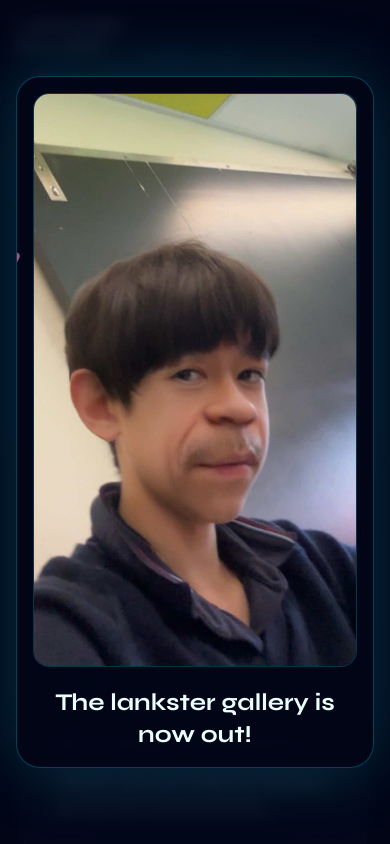
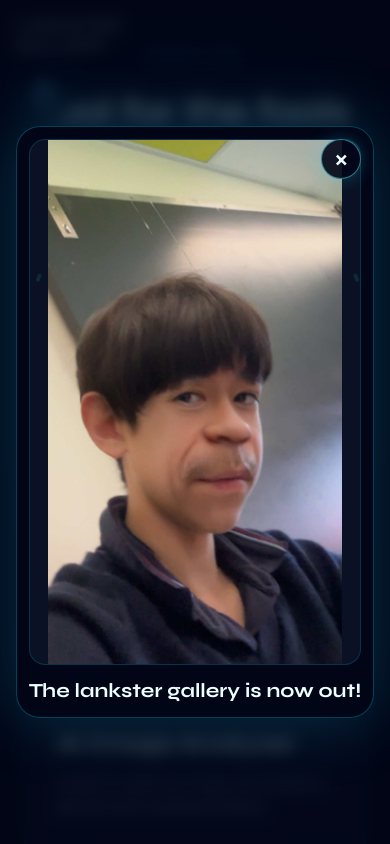
Before and after one commit to slick67-6/lanky-lol, a Next.js app: page / in a window 390 px wide. Shown: the top 844 px of the page. Built offline with nearby package versions, Linux system fonts and the light colour scheme.

Commit message:
Fix lankster gallery popups and mobile particles

```diff
--- a/components/lankster-gallery-announcement.module.css
+++ b/components/lankster-gallery-announcement.module.css
@@ -1,3 +1,20 @@
+.confettiSide {
+  pointer-events: none;
+  position: absolute;
+  inset-block: 0;
+  z-index: 0;
+  width: 55%;
+  overflow: hidden;
+}
+
+.confettiSideLeft {
+  left: 0;
+}
+
+.confettiSideRight {
+  right: 0;
+}
+
 .confettiPiece {
   position: absolute;
   top: var(--confetti-top);
@@ -7,20 +24,31 @@
   border-radius: 999px;
   background: var(--confetti-color);
   opacity: 0;
-  transform: translateX(var(--confetti-start-x)) translateY(0) rotate(0deg);
-  animation: confetti-shoot 1100ms cubic-bezier(0.2, 0.85, 0.25, 1) var(--confetti-delay) infinite;
+  transform: translate3d(0, 0, 0) rotate(0deg);
+  animation: confetti-shoot 2600ms cubic-bezier(0.16, 0.8, 0.32, 1) var(--confetti-delay) infinite;
+  will-change: transform, opacity;
 }
 
 @keyframes confetti-shoot {
   0% {
     opacity: 0;
-    transform: translateX(var(--confetti-start-x)) translateY(0) rotate(0deg);
+    transform: translate3d(0, 0, 0) rotate(0deg) scale(0.7);
   }
-  12% {
+  9% {
     opacity: 1;
+  }
+  48% {
+    opacity: 1;
+    transform: translate3d(var(--confetti-end-x), var(--confetti-end-y), 0)
+      rotate(calc(var(--confetti-rotate) * 0.65)) scale(1);
   }
   100% {
     opacity: 0;
-    transform: translateX(var(--confetti-end-x)) translateY(var(--confetti-end-y)) rotate(var(--confetti-rotate));
+    transform: translate3d(
+        calc(var(--confetti-end-x) + var(--confetti-drift-x)),
+        calc(var(--confetti-end-y) + 180px),
+        0
+      )
+      rotate(var(--confetti-rotate)) scale(0.85);
   }
 }
--- a/components/lankster-gallery-announcement.tsx
+++ b/components/lankster-gallery-announcement.tsx
@@ -3,20 +3,23 @@
 import announcementPhoto from "@/iiegf2.jpeg";
 import { ENABLE_LANKSTER_GALLERY_POPUP } from "@/lib/lankster-gallery-flags";
 import Image from "next/image";
-import { useEffect, useState, type CSSProperties } from "react";
+import { useEffect, useMemo, useState, type CSSProperties } from "react";
 import styles from "./lankster-gallery-announcement.module.css";
 
 const POPUP_STORAGE_KEY = "lankster-gallery-announcement-seen";
+const AUTO_CLOSE_DELAY_MS = 7000;
 
 const CONFETTI_COLORS = ["#22d3ee", "#f472b6", "#facc15", "#a78bfa", "#34d399"];
 
 function ConfettiSide({ side }: { side: "left" | "right" }) {
-  const pieces = Array.from({ length: 18 }, (_, index) => {
+  const pieces = useMemo(
+    () =>
+      Array.from({ length: 24 }, (_, index) => {
         const direction = side === "left" ? 1 : -1;
-    const endX = direction * (150 + (index % 6) * 22);
-    const startX = direction * -28;
-    const top = 12 + ((index * 13) % 72);
-    const endY = (index % 2 === 0 ? -1 : 1) * (18 + (index % 5) * 10);
+        const arc = index % 8;
+        const endX = direction * (140 + arc * 18);
+        const endY = -68 + (index % 6) * 26;
+        const top = 24 + ((index * 11) % 44);
 
         return (
           <span
@@ -26,25 +29,27 @@ function ConfettiSide({ side }: { side: "left" | "right" }) {
             style={
               {
                 "--confetti-color": CONFETTI_COLORS[index % CONFETTI_COLORS.length],
-            "--confetti-delay": `${index * 55}ms`,
+                "--confetti-delay": `${index * 90}ms`,
+                "--confetti-drift-x": `${direction * (42 + (index % 4) * 12)}px`,
                 "--confetti-end-x": `${endX}px`,
                 "--confetti-end-y": `${endY}px`,
-            "--confetti-height": `${8 + (index % 3) * 4}px`,
+                "--confetti-height": `${8 + (index % 3) * 3}px`,
                 "--confetti-left": side === "left" ? "0%" : "100%",
-            "--confetti-rotate": `${direction * (220 + index * 28)}deg`,
-            "--confetti-start-x": `${startX}px`,
+                "--confetti-rotate": `${direction * (260 + index * 30)}deg`,
                 "--confetti-top": `${top}%`,
-            "--confetti-width": `${4 + (index % 2) * 4}px`,
+                "--confetti-width": `${5 + (index % 2) * 4}px`,
               } as CSSProperties
             }
           />
         );
-  });
+      }),
+    [side],
+  );
 
   return (
     <div
-      className={`pointer-events-none absolute inset-y-0 w-1/2 overflow-hidden ${
-        side === "left" ? "left-0" : "right-0"
+      className={`${styles.confettiSide} ${
+        side === "left" ? styles.confettiSideLeft : styles.confettiSideRight
       }`}
     >
       {pieces}
@@ -65,6 +70,13 @@ export function LanksterGalleryAnnouncement() {
     return () => window.cancelAnimationFrame(frame);
   }, []);
 
+  useEffect(() => {
+    if (!isOpen) return;
+
+    const timeout = window.setTimeout(() => closePopup(), AUTO_CLOSE_DELAY_MS);
+    return () => window.clearTimeout(timeout);
+  }, [isOpen]);
+
   function closePopup() {
     window.sessionStorage.setItem(POPUP_STORAGE_KEY, "true");
     setIsOpen(false);
@@ -73,14 +85,14 @@ export function LanksterGalleryAnnouncement() {
   if (!ENABLE_LANKSTER_GALLERY_POPUP || !isOpen) return null;
 
   return (
-    <div className="fixed inset-0 z-[80] flex items-center justify-center bg-slate-950/75 px-4 py-8 backdrop-blur-sm">
-      <div className="relative w-full max-w-md overflow-hidden rounded-3xl border border-cyan-400/30 bg-slate-950/95 p-4 text-center shadow-[0_0_70px_rgba(34,211,238,0.22)]">
+    <div className="fixed inset-0 z-[80] flex items-center justify-center bg-slate-950/75 px-3 py-5 backdrop-blur-sm sm:px-4 sm:py-8">
+      <div className="relative flex max-h-[92dvh] w-full max-w-[min(92vw,34rem)] flex-col overflow-hidden rounded-3xl border border-cyan-400/30 bg-slate-950/95 p-3 text-center shadow-[0_0_70px_rgba(34,211,238,0.22)] sm:p-4">
         <ConfettiSide side="left" />
         <ConfettiSide side="right" />
 
         <button
           aria-label="Close announcement"
-          className="absolute right-4 top-4 z-10 rounded-full border border-cyan-400/30 bg-slate-950/80 px-3 py-1 text-sm font-semibold text-cyan-100 transition-colors hover:bg-cyan-950/80 focus:outline-none focus-visible:ring-2 focus-visible:ring-cyan-300"
+          className="absolute right-3 top-3 z-20 flex h-10 w-10 items-center justify-center rounded-full border border-cyan-300/50 bg-slate-950/90 text-2xl font-semibold leading-none text-cyan-50 shadow-[0_0_18px_rgba(34,211,238,0.25)] transition-colors hover:bg-cyan-950/90 focus:outline-none focus-visible:ring-2 focus-visible:ring-cyan-300 sm:right-4 sm:top-4"
           onClick={closePopup}
           type="button"
         >
@@ -90,13 +102,13 @@ export function LanksterGalleryAnnouncement() {
         <div className="relative z-10 overflow-hidden rounded-2xl border border-cyan-500/20 bg-slate-900/70">
           <Image
             alt="Lankster gallery announcement"
-            className="h-auto w-full object-cover"
+            className="max-h-[62dvh] w-full object-contain"
             placeholder="blur"
             priority
             src={announcementPhoto}
           />
         </div>
-        <p className="relative z-10 mt-5 font-[family-name:var(--font-syne)] text-2xl font-bold text-cyan-50 sm:text-3xl">
+        <p className="relative z-10 mt-3 font-[family-name:var(--font-syne)] text-xl font-bold text-cyan-50 sm:mt-4 sm:text-2xl">
           The lankster gallery is now out!
         </p>
       </div>
--- a/components/lankster-gallery-gate.tsx
+++ b/components/lankster-gallery-gate.tsx
@@ -2,7 +2,7 @@
 
 import { ENABLE_LANKSTER_GALLERY_GATE } from "@/lib/lankster-gallery-flags";
 import { useRouter } from "next/navigation";
-import { useState } from "react";
+import { useEffect, useRef, useState, type FormEvent } from "react";
 
 const LANKSTER_GALLERY_PASSWORD = "lanky";
 
@@ -31,23 +31,47 @@ function LockIcon() {
 
 export function LanksterGalleryGate() {
   const router = useRouter();
+  const inputRef = useRef<HTMLInputElement>(null);
+  const [isDialogOpen, setIsDialogOpen] = useState(false);
   const [message, setMessage] = useState("");
+  const [password, setPassword] = useState("");
+
+  useEffect(() => {
+    if (!isDialogOpen) return;
+
+    const focusTimer = window.setTimeout(() => inputRef.current?.focus(), 50);
+    return () => window.clearTimeout(focusTimer);
+  }, [isDialogOpen]);
 
   if (!ENABLE_LANKSTER_GALLERY_GATE) return null;
 
-  function requestPassword() {
-    const password = window.prompt("Enter the lankster gallery password:");
+  function openPasswordDialog() {
+    setPassword("");
+    setMessage("");
+    setIsDialogOpen(true);
+  }
+
+  function closePasswordDialog() {
+    setIsDialogOpen(false);
+    setPassword("");
+    setMessage("");
+  }
+
+  function submitPassword(event: FormEvent<HTMLFormElement>) {
+    event.preventDefault();
 
     if (password === LANKSTER_GALLERY_PASSWORD) {
       setMessage("");
+      closePasswordDialog();
       router.push("/lankster-gallery");
       return;
     }
 
-    if (password !== null) setMessage("Nope — try again.");
+    setMessage("Nope — try again.");
   }
 
   return (
+    <>
       <aside className="fixed left-4 top-4 z-40 max-w-[160px] text-left sm:left-6 sm:top-6">
         <h2 className="font-[family-name:var(--font-syne)] text-sm font-bold uppercase tracking-[0.18em] text-cyan-100/90">
           lankster gallery
@@ -55,12 +79,65 @@ export function LanksterGalleryGate() {
         <button
           aria-label="Unlock lankster gallery"
           className="mt-2 flex h-14 w-14 items-center justify-center rounded-2xl border border-cyan-400/35 bg-slate-950/75 text-cyan-300 shadow-[0_0_25px_rgba(34,211,238,0.12)] backdrop-blur-md transition-colors hover:border-cyan-300/70 hover:bg-cyan-950/70 hover:text-cyan-100 focus:outline-none focus-visible:ring-2 focus-visible:ring-cyan-300"
-        onClick={requestPassword}
+          onClick={openPasswordDialog}
           type="button"
         >
           <LockIcon />
         </button>
-      {message && <p className="mt-2 text-xs font-medium text-rose-300">{message}</p>}
       </aside>
+
+      {isDialogOpen && (
+        <div className="fixed inset-0 z-[70] flex items-center justify-center bg-slate-950/70 px-4 py-8 backdrop-blur-sm">
+          <div className="relative w-full max-w-sm rounded-3xl border border-cyan-400/30 bg-slate-950/95 p-5 text-cyan-50 shadow-[0_0_60px_rgba(34,211,238,0.2)]">
+            <button
+              aria-label="Close password window"
+              className="absolute right-3 top-3 flex h-9 w-9 items-center justify-center rounded-full border border-cyan-300/40 bg-slate-900/85 text-xl font-semibold leading-none text-cyan-50 transition-colors hover:bg-cyan-950/80 focus:outline-none focus-visible:ring-2 focus-visible:ring-cyan-300"
+              onClick={closePasswordDialog}
+              type="button"
+            >
+              ×
+            </button>
+
+            <div className="pr-10">
+              <p className="text-xs font-semibold uppercase tracking-[0.22em] text-cyan-300/80">
+                locked window
+              </p>
+              <h2 className="mt-2 font-[family-name:var(--font-syne)] text-2xl font-bold">
+                Lankster gallery
+              </h2>
+              <p className="mt-2 text-sm leading-6 text-slate-400">
+                Enter the password to unlock the gallery.
+              </p>
+            </div>
+
+            <form className="mt-5 space-y-4" onSubmit={submitPassword}>
+              <label
+                className="block text-sm font-medium text-cyan-100"
+                htmlFor="lankster-gallery-password"
+              >
+                Password
+              </label>
+              <input
+                ref={inputRef}
+                autoComplete="off"
+                className="w-full rounded-2xl border border-cyan-400/25 bg-slate-900/80 px-4 py-3 text-cyan-50 outline-none transition-colors placeholder:text-slate-500 focus:border-cyan-300/70 focus:ring-2 focus:ring-cyan-300/25"
+                id="lankster-gallery-password"
+                onChange={(event) => setPassword(event.target.value)}
+                placeholder="Type password"
+                type="password"
+                value={password}
+              />
+              {message && <p className="text-sm font-medium text-rose-300">{message}</p>}
+              <button
+                className="w-full rounded-2xl border border-cyan-300/40 bg-cyan-400/10 px-4 py-3 font-semibold text-cyan-50 transition-colors hover:bg-cyan-400/20 focus:outline-none focus-visible:ring-2 focus-visible:ring-cyan-300"
+                type="submit"
+              >
+                Unlock
+              </button>
+            </form>
+          </div>
+        </div>
+      )}
+    </>
   );
 }
--- a/components/particles-background.tsx
+++ b/components/particles-background.tsx
@@ -25,11 +25,15 @@ export function ParticlesBackground() {
     let particles: Particle[] = [];
     let w = 0;
     let h = 0;
-    const preferStatic =
-      window.matchMedia("(pointer: coarse)").matches ||
-      window.matchMedia("(prefers-reduced-motion: reduce)").matches;
+    const reduceMotion = window.matchMedia("(prefers-reduced-motion: reduce)").matches;
 
-    const count = () => Math.min(90, Math.floor((w * h) / 14000));
+    const count = () => {
+      const isMobile = window.matchMedia("(max-width: 768px)").matches;
+      const density = isMobile ? 18000 : 14000;
+      const maxParticles = isMobile ? 48 : 90;
+
+      return Math.max(18, Math.min(maxParticles, Math.floor((w * h) / density)));
+    };
 
     const resize = () => {
       const dpr = Math.min(window.devicePixelRatio || 1, 2);
@@ -69,7 +73,7 @@ export function ParticlesBackground() {
       ctx.fillRect(0, 0, w, h);
 
       for (const p of particles) {
-        if (!preferStatic) {
+        if (!reduceMotion) {
           p.x += p.vx;
           p.y += p.vy;
           if (p.x < 0) p.x = w;
@@ -102,7 +106,7 @@ export function ParticlesBackground() {
         }
       }
 
-      if (!preferStatic) {
+      if (!reduceMotion) {
         raf = requestAnimationFrame(draw);
       }
     };
```
Also changed, not shown: vercel.json (added). Lines whose indentation alone changed are shown as unchanged.
